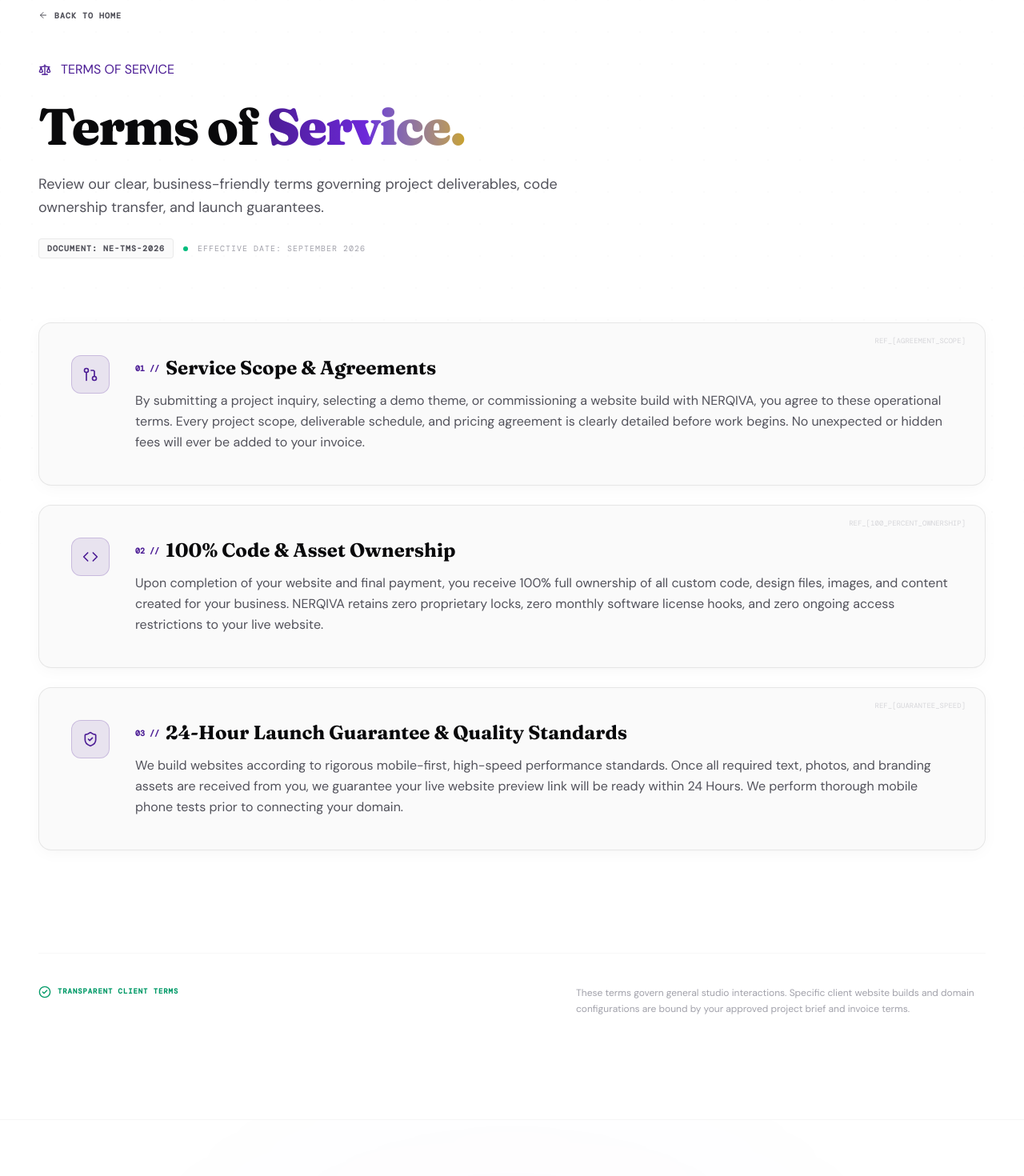
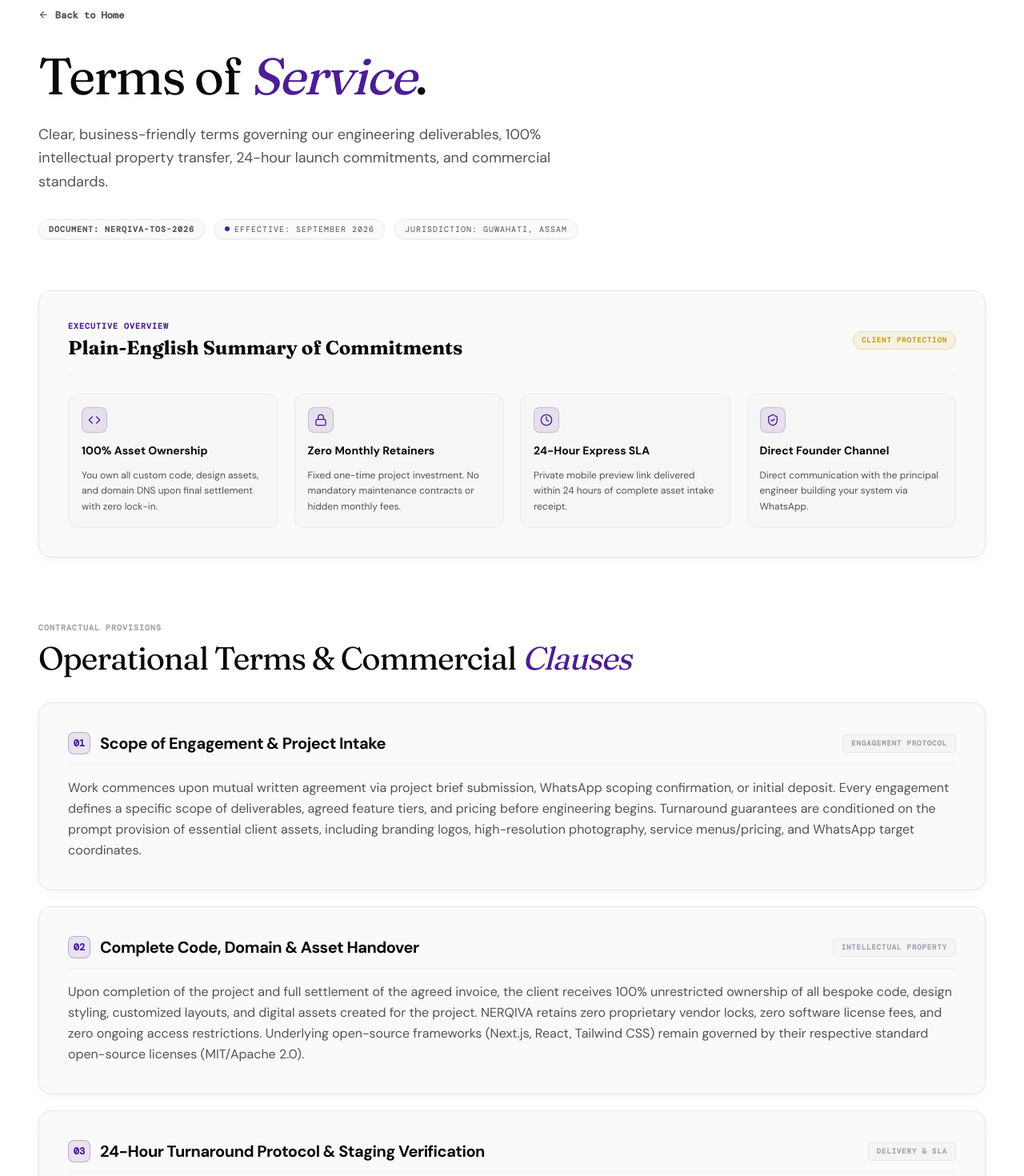
Before and after one commit to dipexplorer/nerqiva-agency-site, a Next.js app: page /terms in a window 1280 px wide. Shown: the part 120-1590 px from the top of the page at 80% size. Built offline with nearby package versions, Linux system fonts and the light colour scheme.

Commit message:
feat(terms): audit and polish terms of service with 8 commercial clauses and executive summary

```diff
--- a/src/app/terms/page.tsx
+++ b/src/app/terms/page.tsx
@@ -1,129 +1,251 @@
-"use client";
-
+import { Metadata } from "next";
 import Link from "next/link";
-import { motion } from "framer-motion";
-import { ArrowLeft, Scale, GitPullRequest, Code, ShieldCheck, CheckCircle2 } from "lucide-react";
+import { ArrowLeft, CheckCircle2, ShieldCheck, Clock, FileText, ArrowRight, HelpCircle, Code, Lock } from "lucide-react";
 import ClosingSection from "../../components/ClosingSection";
 
-const TERMS_SECTIONS = [
+export const metadata: Metadata = {
+  title: "Terms of Service & Client Agreement | NERQIVA Studio",
+  description:
+    "Review our transparent, business-friendly terms governing 24-hour website launches, 100% code and asset ownership, payment milestones, and quality standards.",
+  alternates: {
+    canonical: "/terms",
+  },
+  openGraph: {
+    title: "Terms of Service & Client Agreement | NERQIVA Studio",
+    description:
+      "Clear, transparent commercial terms: 100% asset ownership, 24-hour launch SLA, zero monthly lock-in retainers.",
+    url: "https://nerqiva.vercel.app/terms",
+  },
+};
+
+const SUMMARY_POINTS = [
+  {
+    title: "100% Asset Ownership",
+    desc: "You own all custom code, design assets, and domain DNS upon final settlement with zero lock-in.",
+    icon: Code,
+  },
+  {
+    title: "Zero Monthly Retainers",
+    desc: "Fixed one-time project investment. No mandatory maintenance contracts or hidden monthly fees.",
+    icon: Lock,
+  },
+  {
+    title: "24-Hour Express SLA",
+    desc: "Private mobile preview link delivered within 24 hours of complete asset intake receipt.",
+    icon: Clock,
+  },
+  {
+    title: "Direct Founder Channel",
+    desc: "Direct communication with the principal engineer building your system via WhatsApp.",
+    icon: ShieldCheck,
+  },
+];
+
+const TERMS_CLAUSES = [
   {
     number: "01",
-    code: "AGREEMENT_SCOPE",
-    title: "Service Scope & Agreements",
-    icon: GitPullRequest,
-    body: "By submitting a project inquiry, selecting a demo theme, or commissioning a website build with NERQIVA, you agree to these operational terms. Every project scope, deliverable schedule, and pricing agreement is clearly detailed before work begins. No unexpected or hidden fees will ever be added to your invoice.",
+    tag: "ENGAGEMENT PROTOCOL",
+    title: "Scope of Engagement & Project Intake",
+    content:
+      "Work commences upon mutual written agreement via project brief submission, WhatsApp scoping confirmation, or initial deposit. Every engagement defines a specific scope of deliverables, agreed feature tiers, and pricing before engineering begins. Turnaround guarantees are conditioned on the prompt provision of essential client assets, including branding logos, high-resolution photography, service menus/pricing, and WhatsApp target coordinates.",
   },
   {
     number: "02",
-    code: "100_PERCENT_OWNERSHIP",
-    title: "100% Code & Asset Ownership",
-    icon: Code,
-    body: "Upon completion of your website and final payment, you receive 100% full ownership of all custom code, design files, images, and content created for your business. NERQIVA retains zero proprietary locks, zero monthly software license hooks, and zero ongoing access restrictions to your live website.",
+    tag: "INTELLECTUAL PROPERTY",
+    title: "Complete Code, Domain & Asset Handover",
+    content:
+      "Upon completion of the project and full settlement of the agreed invoice, the client receives 100% unrestricted ownership of all bespoke code, design styling, customized layouts, and digital assets created for the project. NERQIVA retains zero proprietary vendor locks, zero software license fees, and zero ongoing access restrictions. Underlying open-source frameworks (Next.js, React, Tailwind CSS) remain governed by their respective standard open-source licenses (MIT/Apache 2.0).",
   },
   {
     number: "03",
-    code: "GUARANTEE_SPEED",
-    title: "24-Hour Launch Guarantee & Quality Standards",
-    icon: ShieldCheck,
-    body: "We build websites according to rigorous mobile-first, high-speed performance standards. Once all required text, photos, and branding assets are received from you, we guarantee your live website preview link will be ready within 24 Hours. We perform thorough mobile phone tests prior to connecting your domain.",
-  }
+    tag: "DELIVERY & SLA",
+    title: "24-Hour Turnaround Protocol & Staging Verification",
+    content:
+      "Our guaranteed 24-hour turnaround begins immediately once all agreed business assets, brand colors, and copy requirements are received in full. Within this window, NERQIVA provides a fully functional private staging preview URL for direct client verification on mobile and desktop hardware. Public domain cutover and live DNS propagation are executed immediately following client staging approval.",
+  },
+  {
+    number: "04",
+    tag: "COMMERCIALS & PAYMENT",
+    title: "Transparent Commercials & Payment Milestones",
+    content:
+      "All standard website builds are fixed, one-time commercial investments. Unless specifically agreed otherwise in writing, payments follow a standard milestone structure: a 50% mobilization deposit upon project initiation, with the remaining 50% balance payable upon client staging verification prior to final live domain cutover. Invoices are issued electronically and payable via standard digital methods (UPI, Net Banking, or Direct Bank Transfer).",
+  },
+  {
+    number: "05",
+    tag: "CONTENT & INDEMNITY",
+    title: "Client Content, Trademarks & Warranties",
+    content:
+      "The client warrants that all logos, imagery, trade names, copywriting, and media provided to NERQIVA for inclusion in the website are owned by the client or legally licensed for commercial publication. The client agrees to indemnify and hold harmless NERQIVA Studio against any third-party copyright, trademark, or intellectual property claims resulting from materials furnished by the client.",
+  },
+  {
+    number: "06",
+    tag: "REVISIONS & SCOPE",
+    title: "Staging Verification & Launch Revision Scope",
+    content:
+      "Prior to public domain cutover, the client is granted a private staging review period to audit layout fidelity, contact links, and mobile responsiveness. The build package includes complimentary fine-tuning of typography, spacing, imagery placement, and business coordinates. Substantial architectural additions, new third-party integrations, or major scope expansions requested after initial scoping will be itemized as transparent supplementary milestones.",
+  },
+  {
+    number: "07",
+    tag: "INFRASTRUCTURE & APIS",
+    title: "Edge Hosting, Domain DNS & Third-Party Dependencies",
+    content:
+      "NERQIVA provisions websites on modern serverless edge architecture (Vercel Edge Network / Cloudflare CDN) featuring automated SSL certificate management and global caching. Domain name registration and ongoing annual renewals remain the direct legal property and responsibility of the client. Third-party platform policies (including WhatsApp Business, Meta, and Google Business Profiles) remain subject to their respective terms and service availability.",
+  },
+  {
+    number: "08",
+    tag: "LEGAL JURISDICTION",
+    title: "Limitation of Liability & Governing Law",
+    content:
+      "To the maximum extent permitted by applicable law, NERQIVA Studio's cumulative financial liability for any direct, indirect, or incidental claim arising out of or related to our services shall be strictly limited to the total fees actually paid by the client for the specific project engagement. These terms shall be governed by and construed in accordance with the laws of India, with exclusive jurisdiction resting in the competent courts of Guwahati, Assam.",
+  },
 ];
 
 export default function TermsPage() {
   return (
     <div className="pt-32 relative z-20">
-
-      {/* Hero Section */}
-      <div className="section-container mb-20 max-w-4xl">
+      {/* Hero Header */}
+      <div className="section-container mb-14 sm:mb-16 max-w-4xl">
         <Link
           href="/"
-          className="inline-flex items-center gap-2 font-mono text-[10px] uppercase tracking-widest font-bold text-text-secondary hover:text-accent transition-colors mb-12"
+          className="inline-flex items-center gap-2 font-mono text-xs font-semibold text-text-secondary hover:text-accent transition-colors mb-8 group"
         >
-          <ArrowLeft size={12} /> Back to Home
+          <ArrowLeft size={13} className="transition-transform group-hover:-translate-x-0.5" /> Back to Home
         </Link>
 
-        <div className="flex items-center gap-3 mb-6">
-          <Scale size={16} className="text-accent" />
-          <span className="label-eyebrow text-accent">TERMS OF SERVICE</span>
-        </div>
+        <h1
+          className="font-serif text-text-primary leading-[1.12] mb-6 tracking-tight"
+          style={{ fontSize: "clamp(2.5rem, 5vw, 4.25rem)", letterSpacing: "-0.03em" }}
+        >
+          Terms of <span className="italic font-normal text-accent">Service</span>.
+        </h1>
 
-        <h1 className="font-sans font-extrabold text-text-primary leading-[1.08] mb-6 tracking-tight"
-            style={{ fontSize: "clamp(2.5rem, 5vw, 4.25rem)", letterSpacing: "-0.03em" }}>
-          Terms of <span className="bg-linear-to-r from-accent via-accent-light to-accent-gold bg-clip-text text-transparent font-black">Service.</span>
-        </h1>
-        <p className="text-text-secondary text-lg leading-relaxed max-w-2xl font-normal">
-          Review our clear, business-friendly terms governing project deliverables, code ownership transfer, and launch guarantees.
+        <p className="text-text-secondary text-base sm:text-lg leading-relaxed max-w-2xl font-normal mb-8">
+          Clear, business-friendly terms governing our engineering deliverables, 100% intellectual property transfer, 24-hour launch commitments, and commercial standards.
         </p>
-        <div className="mt-6 flex flex-wrap items-center gap-3 font-mono text-[10px] uppercase tracking-widest text-text-tertiary">
-          <span className="px-2.5 py-1 rounded bg-bg-card border border-border/80 font-bold text-text-secondary">
-            DOCUMENT: NE-TMS-2026
+
+        {/* Document Metadata Pill */}
+        <div className="flex flex-wrap items-center gap-3 font-mono text-[10px] uppercase tracking-widest text-text-tertiary">
+          <span className="px-3 py-1 rounded-full bg-bg-card border border-border/80 font-bold text-text-secondary shadow-2xs">
+            Document: NERQIVA-TOS-2026
           </span>
-          <span className="h-1.5 w-1.5 rounded-full bg-emerald-500" />
-          <span>EFFECTIVE DATE: SEPTEMBER 2026</span>
+          <span className="px-3 py-1 rounded-full bg-bg-card border border-border/80 text-text-secondary shadow-2xs flex items-center gap-1.5">
+            <span className="h-1.5 w-1.5 rounded-full bg-accent" />
+            Effective: September 2026
+          </span>
+          <span className="px-3 py-1 rounded-full bg-bg-card border border-border/80 text-text-secondary shadow-2xs">
+            Jurisdiction: Guwahati, Assam
+          </span>
         </div>
       </div>
 
-      {/* Dynamic Section Blocks with Motion Scroll Reveal */}
-      <div className="section-container mb-32 max-w-4xl space-y-6">
-        {TERMS_SECTIONS.map((section, index) => {
-          const Icon = section.icon;
-          return (
-            <motion.div
-              key={section.number}
-              initial={{ opacity: 0, y: 24 }}
-              whileInView={{ opacity: 1, y: 0 }}
-              viewport={{ once: true, margin: "-50px" }}
-              transition={{ duration: 0.5, delay: index * 0.1, ease: [0.16, 1, 0.3, 1] }}
-              className="card-luxury p-8 md:p-10 relative overflow-hidden group hover:border-accent/40 transition-all duration-300 shadow-sm rounded-2xl bg-bg-card border border-border/80"
-            >
-              {/* Visual coordinate background decoration */}
-              <div className="absolute top-4 right-6 font-mono text-[9px] text-text-tertiary select-none opacity-40">
-                REF_[{section.code}]
+      {/* Plain-English Executive Summary */}
+      <div className="section-container mb-20 max-w-5xl">
+        <div className="card-luxury p-7 sm:p-9 rounded-2xl bg-bg-card border border-border/70 shadow-sm">
+          <div className="flex items-center justify-between mb-6 pb-4 border-b border-border/40">
+            <div>
+              <span className="font-mono text-[10px] uppercase tracking-widest text-accent font-bold block mb-1">
+                Executive Overview
+              </span>
+              <h2 className="font-serif font-bold text-xl sm:text-2xl text-text-primary">
+                Plain-English Summary of Commitments
+              </h2>
+            </div>
+            <span className="hidden sm:inline-block font-mono text-[9px] uppercase tracking-widest text-accent-gold font-bold bg-accent-gold/10 border border-accent-gold/25 px-2.5 py-1 rounded-full">
+              Client Protection
+            </span>
           </div>
 
-              <div className="flex flex-col md:flex-row gap-8 items-start relative z-10">
-                <div className="shrink-0 flex items-center justify-center">
-                  <div className="h-12 w-12 rounded-xl bg-accent/10 border border-accent/20 flex items-center justify-center text-accent group-hover:scale-105 transition-transform duration-300">
-                    <Icon size={20} />
+          <div className="grid sm:grid-cols-2 lg:grid-cols-4 gap-4 sm:gap-5">
+            {SUMMARY_POINTS.map((pt, idx) => {
+              const IconComp = pt.icon;
+              return (
+                <div key={idx} className="p-4 rounded-xl bg-bg-secondary/60 border border-border/50 flex flex-col justify-between">
+                  <div>
+                    <div className="w-8 h-8 rounded-lg bg-accent/10 border border-accent/20 flex items-center justify-center text-accent mb-3">
+                      <IconComp size={16} />
+                    </div>
+                    <h3 className="font-sans font-bold text-sm text-text-primary mb-1">
+                      {pt.title}
+                    </h3>
+                  </div>
+                  <p className="text-text-secondary text-xs leading-relaxed font-normal mt-2">
+                    {pt.desc}
+                  </p>
+                </div>
+              );
+            })}
+          </div>
         </div>
       </div>
 
-                <div className="flex-1 space-y-3">
-                  <div className="flex items-center gap-2">
-                    <span className="font-mono text-[10px] text-accent font-bold">
-                      {section.number} //
+      {/* Complete Legal Clauses Stack */}
+      <div className="section-container mb-24 max-w-5xl space-y-5">
+        <div className="mb-8">
+          <span className="font-mono text-[10px] uppercase tracking-widest text-text-tertiary font-bold block mb-2">
+            Contractual Provisions
           </span>
-                    <h2 className="font-sans font-bold text-xl md:text-2xl text-text-primary">
-                      {section.title}
+          <h2
+            className="font-serif text-text-primary leading-[1.15] tracking-tight"
+            style={{ fontSize: "clamp(1.75rem, 3.2vw, 2.5rem)", letterSpacing: "-0.03em" }}
+          >
+            Operational Terms & Commercial <span className="italic font-normal text-accent">Clauses</span>
           </h2>
         </div>
-                  <p className="text-text-secondary text-sm md:text-base leading-relaxed font-sans">
-                    {section.body}
+
+        {TERMS_CLAUSES.map((clause) => (
+          <div
+            key={clause.number}
+            className="card-luxury p-7 sm:p-9 rounded-2xl bg-bg-card border border-border/70 hover:border-accent/40 transition-colors shadow-2xs"
+          >
+            <div className="flex flex-col sm:flex-row sm:items-center justify-between gap-2 mb-4 pb-3 border-b border-border/40">
+              <div className="flex items-center gap-3">
+                <span className="w-7 h-7 rounded-lg bg-accent/10 border border-accent/30 text-accent font-mono font-bold text-xs flex items-center justify-center shrink-0">
+                  {clause.number}
+                </span>
+                <h3 className="font-sans font-bold text-lg sm:text-xl text-text-primary tracking-tight">
+                  {clause.title}
+                </h3>
+              </div>
+              <span className="font-mono text-[9px] uppercase tracking-widest text-text-tertiary font-bold bg-bg-secondary px-2.5 py-1 rounded border border-border/50 self-start sm:self-center">
+                {clause.tag}
+              </span>
+            </div>
+
+            <p className="text-text-secondary text-sm sm:text-base leading-relaxed font-normal">
+              {clause.content}
             </p>
           </div>
-              </div>
-            </motion.div>
-          );
-        })}
+        ))}
       </div>
 
-      {/* Standard Scoping Disclaimer */}
-      <div className="section-container mb-32 max-w-4xl">
-        <motion.div
-          initial={{ opacity: 0, y: 16 }}
-          whileInView={{ opacity: 1, y: 0 }}
-          viewport={{ once: true }}
-          transition={{ duration: 0.4 }}
-          className="border-t border-border/40 pt-10 flex flex-col md:flex-row items-start justify-between gap-6"
+      {/* Clarification & Inquiries Card */}
+      <div className="section-container mb-28 max-w-5xl">
+        <div className="p-8 sm:p-10 rounded-2xl bg-bg-card border border-border/70 flex flex-col sm:flex-row items-start sm:items-center justify-between gap-6 shadow-sm">
+          <div className="space-y-2 max-w-xl">
+            <div className="flex items-center gap-2">
+              <HelpCircle size={15} className="text-accent shrink-0" />
+              <span className="font-mono text-xs font-bold uppercase tracking-widest text-accent">
+                Have specific contractual requirements?
+              </span>
+            </div>
+            <h3 className="font-serif font-bold text-xl sm:text-2xl text-text-primary">
+              Custom Scopes & Enterprise Agreements
+            </h3>
+            <p className="text-text-secondary text-sm leading-relaxed font-normal">
+              Need custom service level agreements, specific NDA terms, or tailored corporate billing? We accommodate custom client agreements for specialized clinics, private studios, and enterprise practices.
+            </p>
+          </div>
+
+          <a
+            href="https://wa.me/918724932985?text=Hi%20NERQIVA,%20I'd%20like%20to%20inquire%20about%20your%20project%20terms."
+            target="_blank"
+            rel="noopener noreferrer"
+            className="btn-primary inline-flex items-center gap-2 px-6 py-3 font-mono text-xs font-semibold rounded-lg shrink-0 shadow-sm"
           >
-          <div className="flex items-center gap-2 text-emerald-600 dark:text-emerald-400">
-            <CheckCircle2 size={16} />
-            <span className="font-mono text-[9px] uppercase tracking-widest font-bold">Transparent Client Terms</span>
+            <span>Inquire via WhatsApp</span>
+            <ArrowRight size={14} />
+          </a>
         </div>
-          <p className="text-xs text-text-tertiary leading-relaxed max-w-lg font-sans">
-            These terms govern general studio interactions. Specific client website builds and domain configurations are bound by your approved project brief and invoice terms.
-          </p>
-        </motion.div>
       </div>
 
       <ClosingSection />
```
Lines whose indentation alone changed are shown as unchanged.
